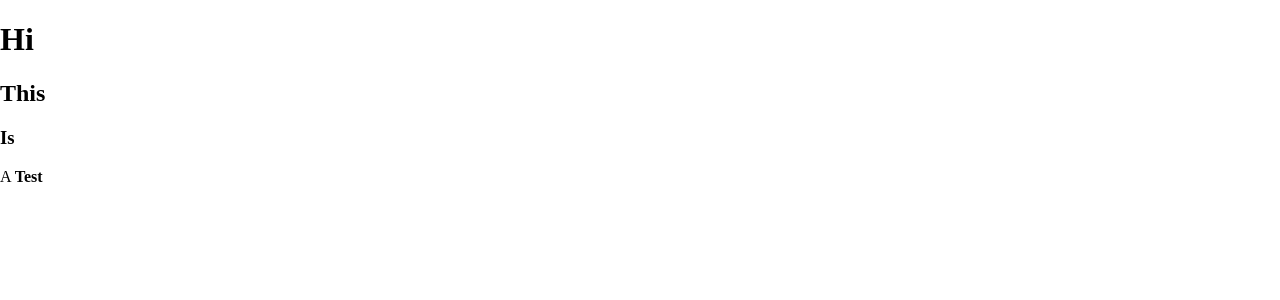
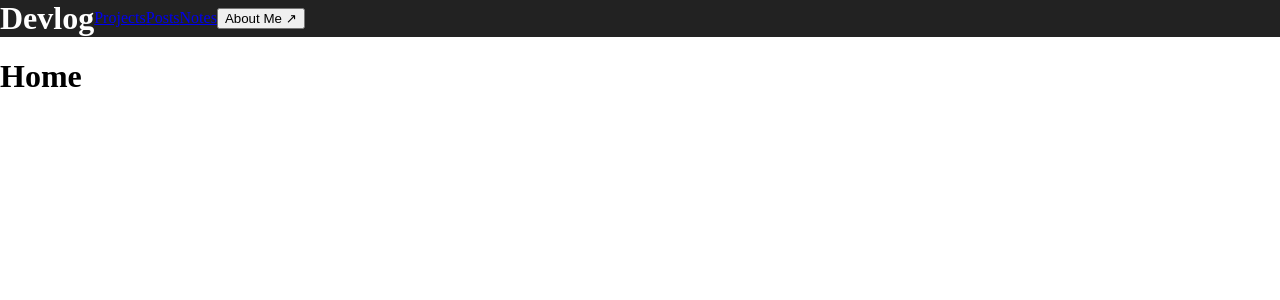
Before and after one commit to ismailjakupi/devlog, a React (Vite) app: page / in a window 1280 px wide. Shown: the top 300 px of the page. Built offline with nearby package versions, Linux system fonts and the light colour scheme.

Commit message:
feat: NavLink for the Header component

```diff
--- a/package.json
+++ b/package.json
@@ -14,7 +14,8 @@
   "dependencies": {
     "react": "^19.3.1",
     "react-dom": "^19.3.1",
-    "react-markdown": "^10.1.0"
+    "react-markdown": "^10.1.0",
+    "react-router-dom": "^7.18.6"
   },
   "devDependencies": {
     "@types/react": "^19.3.0",
--- a/src/App.tsx
+++ b/src/App.tsx
@@ -1,7 +1,13 @@
-import Markdown from "react-markdown";
+import { Routes, Route } from "react-router-dom";
 
+// importing components
 import Header from "./components/Header";
 
+// importing pages
+import Home from "./pages/Home";
+import Projects from "./pages/Projects";
+
+//! THIS LOADS ALL POSTS!
 const posts = import.meta.glob("./content/*.md", {
   query: "?raw",
   import: "default",
@@ -9,11 +15,13 @@ const posts = import.meta.glob("./content/*.md", {
 });
 
 function App() {
-  const text = posts["./content/test.md"];
-
   return (
     <>
-      <Markdown>{text}</Markdown>
+      <Header></Header>
+      <Routes>
+        <Route path="/" element={<Home />} />
+        <Route path="/projects" element={<Projects />} />
+      </Routes>
     </>
   );
 }
--- a/src/components/Header/Header.module.css
+++ b/src/components/Header/Header.module.css
@@ -3,8 +3,11 @@
   top: 0;
   z-index: 100;
   background: var(--header-bg);
+  display: flex;
+  align-items: center;
 }
 
 .header h1 {
   margin: 0;
+  color: white;
 }
--- a/src/components/Header/Header.tsx
+++ b/src/components/Header/Header.tsx
@@ -1,9 +1,16 @@
+import { NavLink } from "react-router-dom";
 import styles from "./Header.module.css";
 
 export default function Header() {
   return (
     <header className={styles.header}>
-      <h1>Ismail's Devlog</h1>
+      <h1>Devlog</h1>
+      <nav>
+        <NavLink to="/projects">Projects</NavLink>
+        <NavLink to="/posts">Posts</NavLink>
+        <NavLink to="/notes">Notes</NavLink>
+        <button>About Me ↗</button>
+      </nav>
     </header>
   );
 }
--- a/src/main.tsx
+++ b/src/main.tsx
@@ -1,11 +1,14 @@
 import { StrictMode } from "react";
 import { createRoot } from "react-dom/client";
+import { BrowserRouter } from "react-router-dom";
 import App from "./App";
 
 import "./index.css";
 
 createRoot(document.getElementById("root")!).render(
   <StrictMode>
-    <App />
+    <BrowserRouter>
+      <App />
+    </BrowserRouter>
   </StrictMode>,
 );
--- /dev/null
+++ b/src/pages/Home/Home.tsx
@@ -0,0 +1,7 @@
+export default function Home() {
+  return (
+    <>
+      <h1>Home</h1>
+    </>
+  );
+}
--- /dev/null
+++ b/src/pages/Home/index.ts
@@ -0,0 +1 @@
+export { default } from "./Home";
--- /dev/null
+++ b/src/pages/Projects/Projects.tsx
@@ -0,0 +1,7 @@
+export default function Projects() {
+  return (
+    <>
+      <h1>Projects</h1>
+    </>
+  );
+}
--- /dev/null
+++ b/src/pages/Projects/index.ts
@@ -0,0 +1 @@
+export { default } from "./Projects";
```
Also changed, not shown: 1 other file (tests, documents, lock files or other folders).
